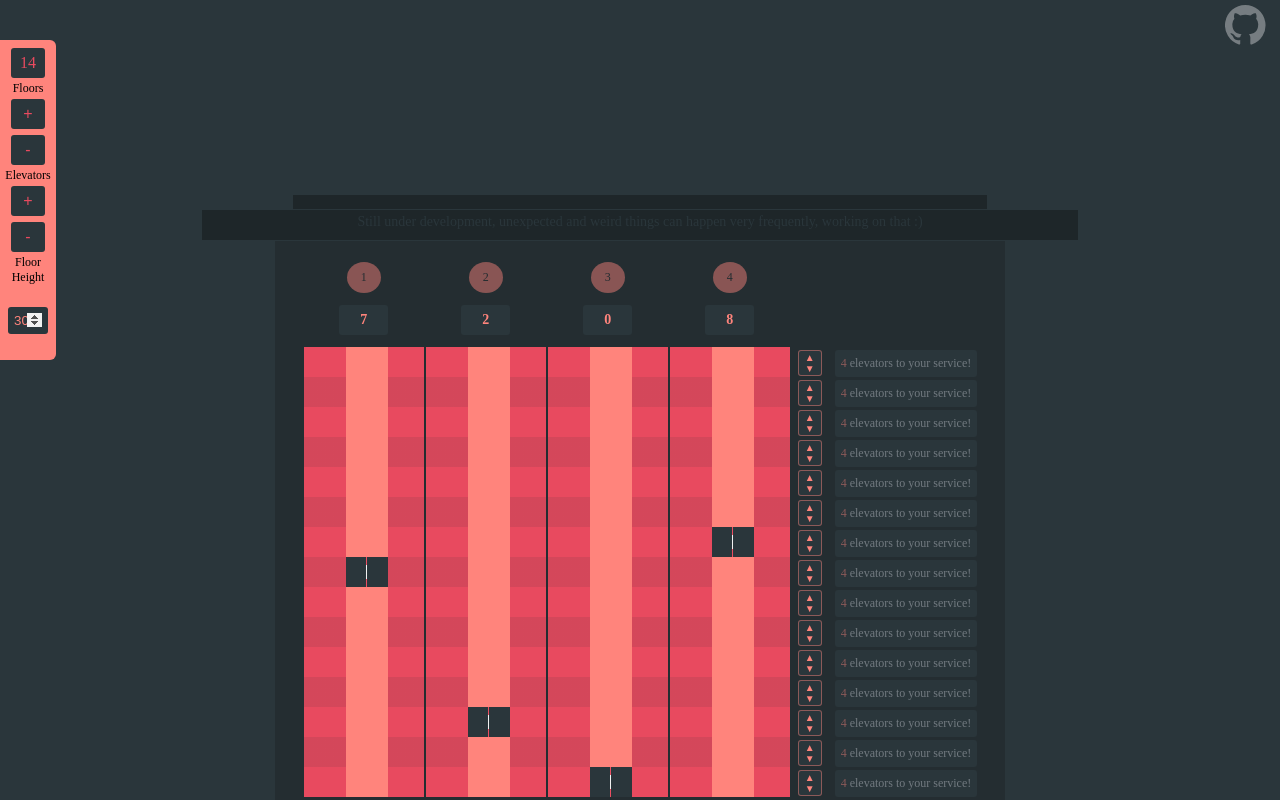
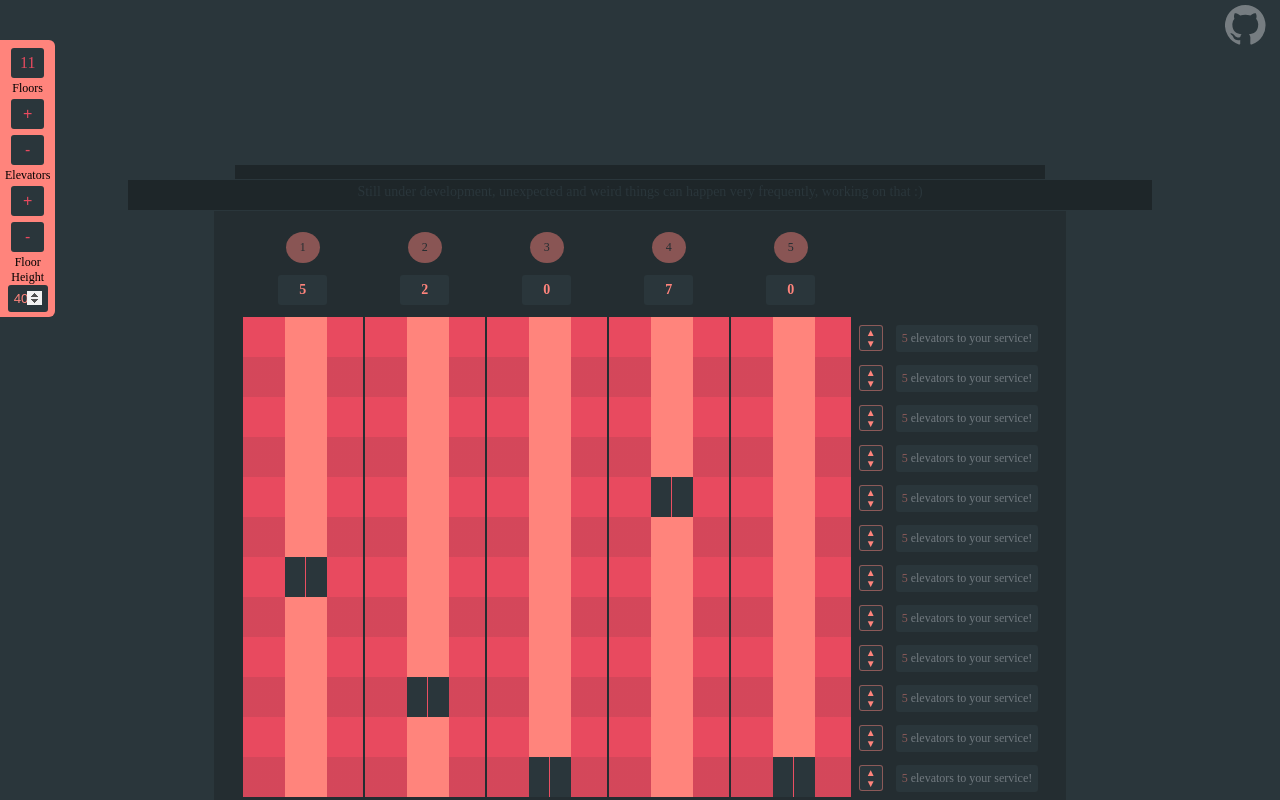
Before and after one commit to shayaulman/elevator-simulation, a Vue app: page / in a window 1280 px wide. Built offline with nearby package versions, Linux system fonts and the light colour scheme.

Commit message:
new control buttons in elevator

```diff
--- a/src/components/Elevator.vue
+++ b/src/components/Elevator.vue
@@ -8,14 +8,20 @@
       <div class="elevator" :style="elevatorHeight">
         <div class="room" :style="roomHeight">
           <input
+            placeholder="..."
             class="floor-input"
             type="number"
             @focus="elevatorSystem.holdDoors(index)"
-            @focusout="elevatorSystem.closeDoorsAndGo(index, $event.target.value)"
-            @input.enter="elevatorSystem.holdDoors(index)"
+            @input="elevatorSystem.holdDoors(index, $event.target.value)"
             min="0"
-            :max="elevatorSystem.numOfFloors"
+            :max="elevatorSystem.numOfFloors-1"
           />
+          <div class="control-buttons">
+            <button class="increment" @click="increment()">&#9650;</button>
+            <button class="go-button" @click="goTo(index)">Go</button>
+            <button @click="decrement()" class="decrement">&#9660;</button>
+          </div>
+
           <div
             class="left-door"
             :class="[state === 'open' || state === 'waiting' ? 'open-doors' : '']"
@@ -72,8 +78,18 @@ export default {
     }
   },
   methods: {
-    hello() {
-      console.log("hello");
+    increment() {
+      this.$el.querySelector(".floor-input").stepUp();
+    },
+    decrement() {
+      this.$el.querySelector(".floor-input").stepDown();
+    },
+
+    goTo(i) {
+      this.elevatorSystem.closeDoorsAndGo(
+        i,
+        this.$el.querySelector(".floor-input").value
+      );
     }
   }
 };
@@ -129,6 +145,61 @@ export default {
   width: 100%;
   transition: all 0.1s ease-in;
   z-index: 1;
+
+  .control-buttons {
+    display: flex;
+    flex-direction: column;
+    justify-content: space-between;
+    position: absolute;
+    right: 0;
+    height: 100%;
+    overflow: hidden;
+
+    .go-button {
+      color: var(--color-3);
+      font-size: 10px;
+
+      &:hover {
+        color: var(--color-2);
+        transition: 0.2s ease-in-out;
+      }
+    }
+
+    button {
+      padding: 1px;
+      font-size: 9px;
+      text-align: center;
+      background-color: var(--color-1);
+      color: var(--color-2);
+      border: none;
+      cursor: pointer;
+    }
+
+    .increment,
+    .decrement {
+      opacity: 0.8;
+
+      &:hover {
+        color: var(--color-3);
+        transition: 0.2s ease-in-out;
+      }
+    }
+  }
+
+  .floor-input {
+    position: absolute;
+    padding: 6px 6px;
+    width: 100%;
+    height: 100%;
+    background-color: var(--color-2-op);
+    border: none;
+    border-radius: 3px;
+    transition: all 0.5s ease-in;
+
+    &:focus {
+      outline: none;
+    }
+  }
 }
 
 .right-door,
@@ -139,21 +210,6 @@ export default {
   bottom: 0;
   z-index: 1;
   transition: all 1s ease-in;
-}
-
-.floor-input {
-  padding: 8px;
-  position: absolute;
-  width: 100%;
-  height: 100%;
-  background-color: var(--color-2-op);
-  border: none;
-  border-radius: 3px;
-  transition: all 0.5s ease-in;
-
-  &:focus {
-    outline: none;
-  }
 }
 
 .open-doors {
@@ -174,4 +230,15 @@ export default {
 .arrived {
   border: 0.8px solid green;
 }
+
+input[type="number"] {
+  -webkit-appearance: textfield;
+  -moz-appearance: textfield;
+  appearance: textfield;
+}
+
+input[type="number"]::-webkit-inner-spin-button,
+input[type="number"]::-webkit-outer-spin-button {
+  -webkit-appearance: none;
+}
 </style>
--- a/src/components/Panel.vue
+++ b/src/components/Panel.vue
@@ -10,8 +10,8 @@
     <span>Floor</span>
     <span>Height</span>
     <input
-      @input="elevatorSystem.updateFloorHeight($event.target.value)"
-      value="30"
+      @input="elevatorSystem.updateFloorHeight(+$event.target.value)"
+      value="40"
       min="30"
       type="number"
     />
@@ -37,7 +37,6 @@ export default {
   padding: 5px;
   left: 0;
   top: 5vh;
-  height: 40vh;
   background-color: var(--color-3);
   border-radius: 0 6px 6px 0;
   z-index: 3;
--- a/src/elevator.js
+++ b/src/elevator.js
@@ -2,7 +2,7 @@ export default class ElevatorSystem {
   constructor(numOfFloors, numOfElevators) {
     this.numOfFloors = numOfFloors;
     this.numOfElevators = numOfElevators;
-    this.floorHeight = 30;
+    this.floorHeight = 40;
     this.elevators = this.initElevators();
   }
 
@@ -60,9 +60,8 @@ export default class ElevatorSystem {
   }
 
   goToFloor(elevator, fromFloor, toFloor) {
-    console.log(elevator);
     if (toFloor > this.numOfFloors - 1 || toFloor < 0) {
-      alert(`There's only ${this.numOfFloors} floors in this building...`);
+      alert(`There's only ${this.numOfFloors - 1} floors in this building...`);
       this.holdDoors(elevator.num);
       return false;
     }
@@ -104,7 +103,7 @@ export default class ElevatorSystem {
         elevator.state = "arrived";
         elevator.target = "";
         setTimeout(() => (elevator.state = "open"), 500);
-        setTimeout(() => (elevator.state = "free"), 3000);
+        setTimeout(() => (elevator.state = "free"), 6000);
       }
     }, 100);
   }
@@ -113,19 +112,28 @@ export default class ElevatorSystem {
     if (elevator.state !== "waiting") elevator.state = "free";
   }
 
-  holdDoors(i) {
+  holdDoors(i, value) {
+    console.log(value);
     this.elevators[i].state = "waiting";
   }
 
   closeDoorsAndGo(i, toFloor) {
-    // setTimeout(() => {
-    //   this.elevators[i].state = "free";
-    // }, 3000);
+    console.log(toFloor);
+    // if ordered elevator and did'n use
+    setTimeout(() => {
+      this.closeDoors(i);
+    }, 10000);
     if (toFloor === "") return;
     this.elevators[i].state = "free";
     setTimeout(() => {
       this.goToFloor(this.elevators[i], this.elevators[i].onFloor, +toFloor);
     }, 800);
+  }
+
+  closeDoors(i) {
+    if (this.elevators[i].state === "waiting") {
+      this.elevators[i].state = "free";
+    }
   }
 
   /*  UI state handlers  */
--- a/src/store/Vuex.js
+++ b/src/store/Vuex.js
@@ -6,7 +6,7 @@ Vue.use(Vuex);
 
 export default new Vuex.Store({
   state: {
-    elevatorSystem: new ElevatorSystem(15, 4)
+    elevatorSystem: new ElevatorSystem(12, 5)
   },
   mutations: {}
 });
```
Also changed, not shown: src/assets/global.scss (+0 -37 lines).
